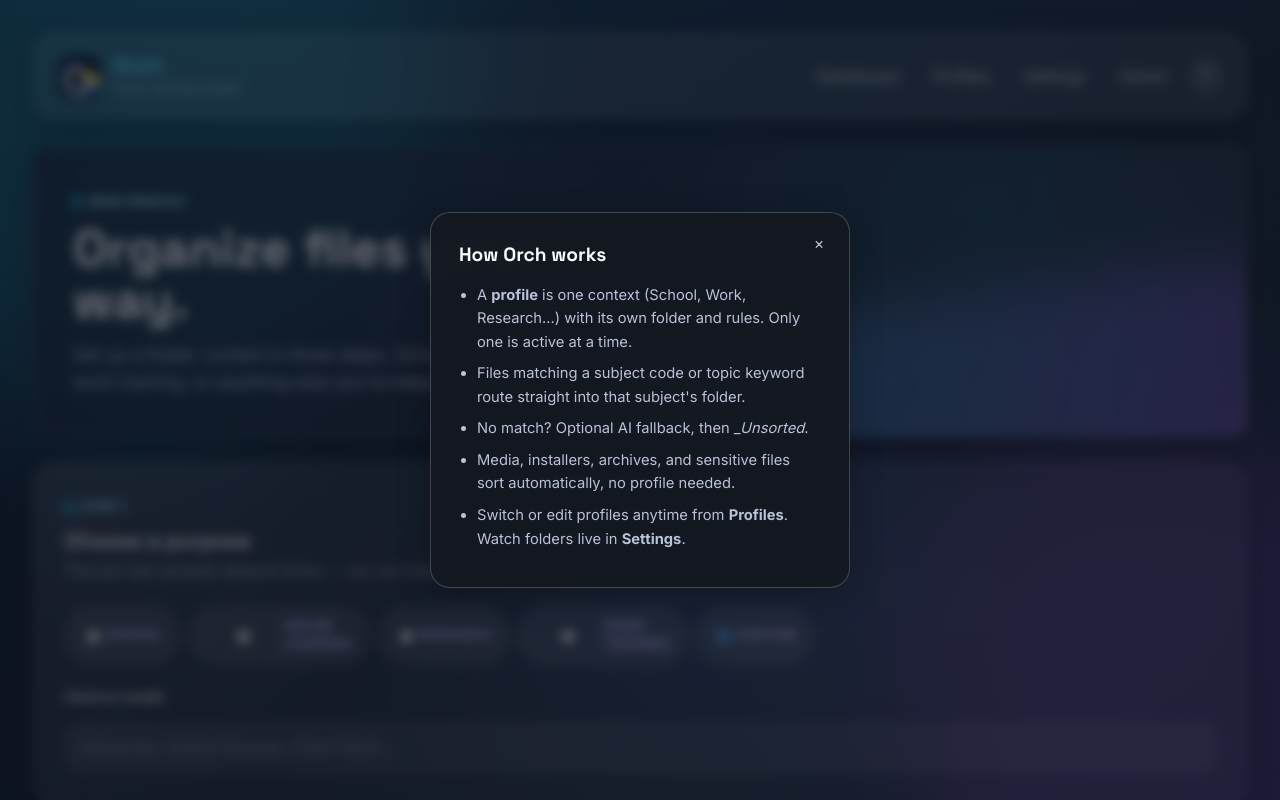
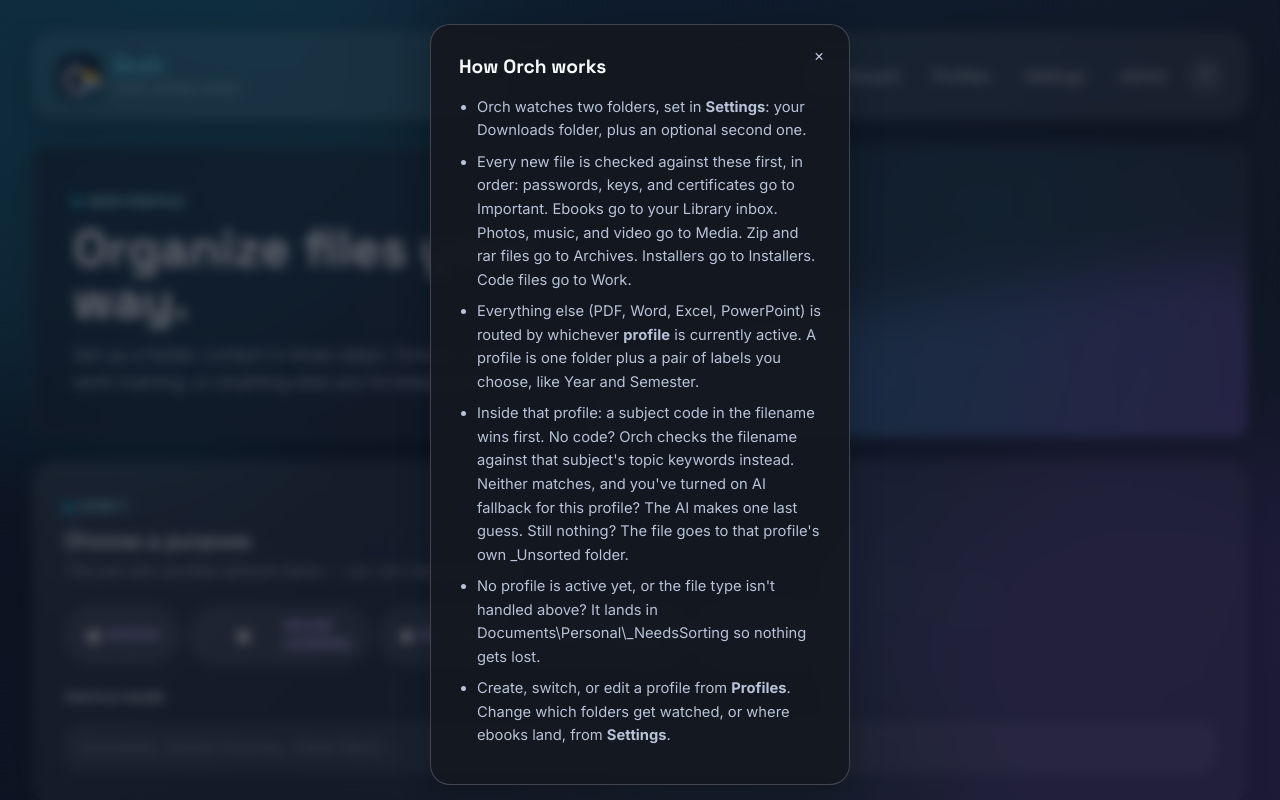
Before and after one commit to iranziresponse-hue/file-organizer, a Django app: page /profiles/new/ in a window 1280 px wide, after a click that opens the changed part. Run offline with Django 5.2, Linux system fonts and the light colour scheme.

Commit message:
Make the guide button explain routing explicitly, not vaguely
The old copy referenced "rules" and "subject codes" without saying what
actually happens. Rewrites it to walk through the real priority order:
watched folders, the fixed rules that apply before any profile (sensitive
files, ebooks, media, archives, installers, code), how the active profile
routes documents (subject code, then topic keyword, then optional AI,
then that profile's _Unsorted), and where files land with no active
profile.

```diff
--- a/organizer/templates/organizer/base.html
+++ b/organizer/templates/organizer/base.html
@@ -1046,11 +1046,12 @@
             <button type="button" class="guide-close" id="guide-close" aria-label="Close">&times;</button>
             <h3>How Orch works</h3>
             <ul>
-                <li>A <strong>profile</strong> is one context (School, Work, Research...) with its own folder and rules. Only one is active at a time.</li>
-                <li>Files matching a subject code or topic keyword route straight into that subject's folder.</li>
-                <li>No match? Optional AI fallback, then <em>_Unsorted</em>.</li>
-                <li>Media, installers, archives, and sensitive files sort automatically, no profile needed.</li>
-                <li>Switch or edit profiles anytime from <strong>Profiles</strong>. Watch folders live in <strong>Settings</strong>.</li>
+                <li>Orch watches two folders, set in <strong>Settings</strong>: your Downloads folder, plus an optional second one.</li>
+                <li>Every new file is checked against these first, in order: passwords, keys, and certificates go to Important. Ebooks go to your Library inbox. Photos, music, and video go to Media. Zip and rar files go to Archives. Installers go to Installers. Code files go to Work.</li>
+                <li>Everything else (PDF, Word, Excel, PowerPoint) is routed by whichever <strong>profile</strong> is currently active. A profile is one folder plus a pair of labels you choose, like Year and Semester.</li>
+                <li>Inside that profile: a subject code in the filename wins first. No code? Orch checks the filename against that subject's topic keywords instead. Neither matches, and you've turned on AI fallback for this profile? The AI makes one last guess. Still nothing? The file goes to that profile's own _Unsorted folder.</li>
+                <li>No profile is active yet, or the file type isn't handled above? It lands in Documents\Personal\_NeedsSorting so nothing gets lost.</li>
+                <li>Create, switch, or edit a profile from <strong>Profiles</strong>. Change which folders get watched, or where ebooks land, from <strong>Settings</strong>.</li>
             </ul>
         </div>
     </div>
```
